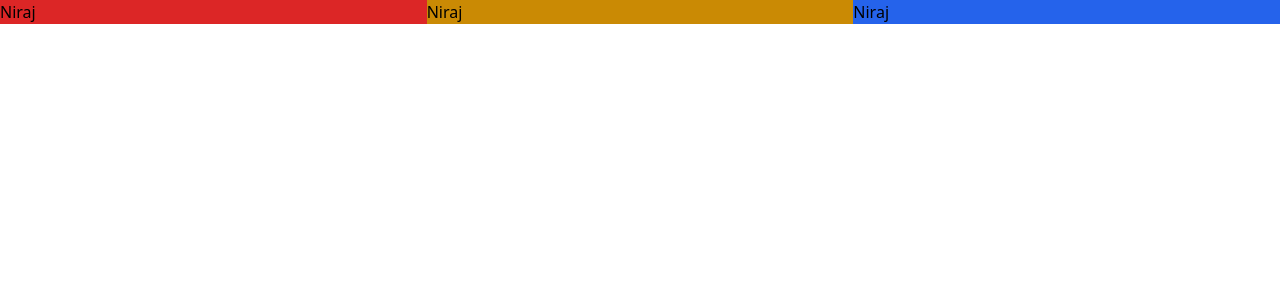
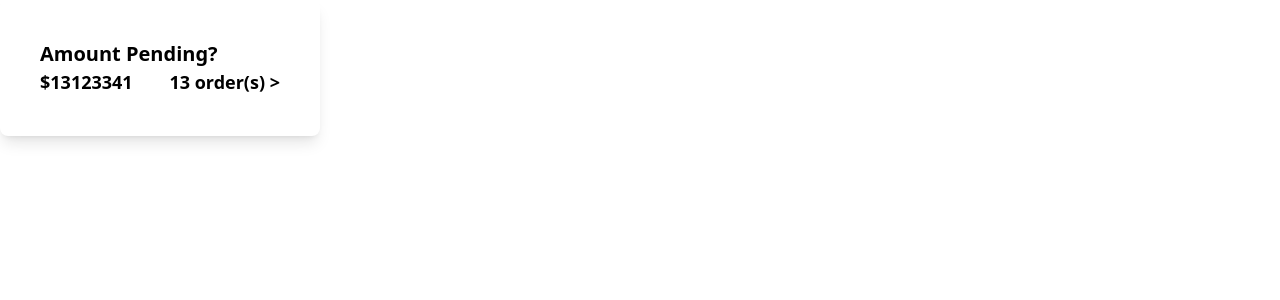
Before and after one commit to Niraj313/tailwind-prac, a React (Vite) app: page / in a window 1280 px wide. Shown: the top 300 px of the page. Built offline with nearby package versions, Linux system fonts and the light colour scheme.

Commit message:
Creating card(in progress)

```diff
--- a/src/App.jsx
+++ b/src/App.jsx
@@ -1,13 +1,13 @@
 import './App.css'
+import Revenue from './components/Revenue'
+
 
 function App() {
 
   return (
     <>
-      <div className='grid grid-cols-1 md:grid-cols-3'>
-        <h1 className='bg-red-600'>Niraj</h1>
-        <h1 className='bg-yellow-600'>Niraj</h1>
-        <h1 className='bg-blue-600'>Niraj</h1>
+      <div className='grid grid-cols-4'>
+        <Revenue title={"Amount Pending"} orderCount={13} amount={"13123341"}/>
       </div>
     </>
   )
--- /dev/null
+++ b/src/components/Revenue.jsx
@@ -0,0 +1,23 @@
+/** @format */
+
+import React from 'react';
+
+const Revenue = ({ title, orderCount, amount }) => {
+  return (
+    <div className='bg-white rounded-lg shadow-lg p-10'>
+      <div className='text-xl font-bold'>{title}?</div>
+      <div className='flex justify-between text-lg font-semibold'>
+        <div>${amount}</div>
+        <div>
+          {orderCount ? (
+            <div>
+              {orderCount} order(s) {'>'}
+            </div>
+          ) : null}
+        </div>
+      </div>
+    </div>
+  );
+};
+
+export default Revenue;
```
